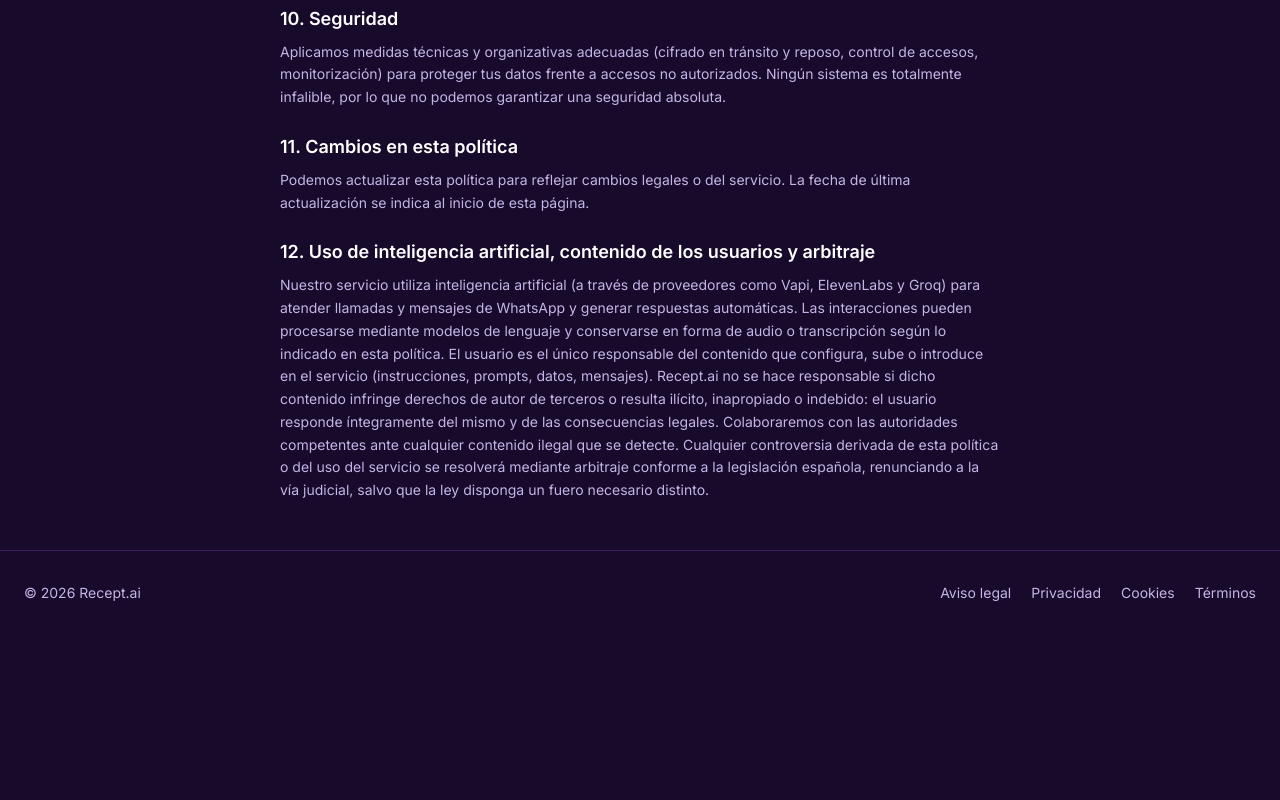
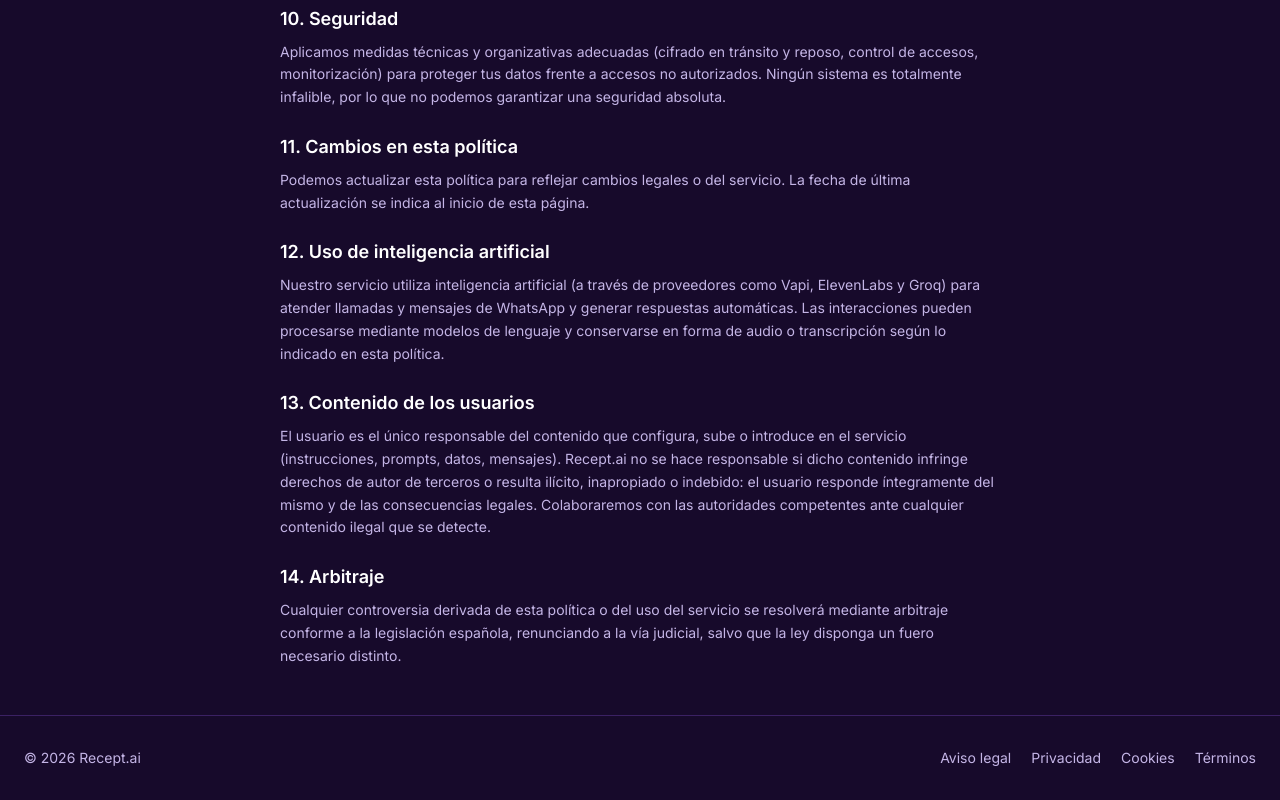
Before and after one commit to vivancoaaron555-netizen/recep, a Next.js app in the folder frontend/: page /privacidad in a window 1280 px wide. Shown: the part 1423-2223 px from the top of the page. Before the commit the page ends 2058 px from the top, so only its background shows below. Built offline with nearby package versions, Linux system fonts and the light colour scheme.

Commit message:
feat(privacidad): separar arbitraje de la declaracion de IA en secciones 12-14

```diff
--- a/frontend/app/privacidad/page.tsx
+++ b/frontend/app/privacidad/page.tsx
@@ -53,12 +53,16 @@ const sections = [
     body: `Podemos actualizar esta política para reflejar cambios legales o del servicio. La fecha de última actualización se indica al inicio de esta página.`,
   },
   {
-    title: '12. Uso de inteligencia artificial, contenido de los usuarios y arbitraje',
-    body: `Nuestro servicio utiliza inteligencia artificial (a través de proveedores como Vapi, ElevenLabs y Groq) para atender llamadas y mensajes de WhatsApp y generar respuestas automáticas. Las interacciones pueden procesarse mediante modelos de lenguaje y conservarse en forma de audio o transcripción según lo indicado en esta política.
-
-El usuario es el único responsable del contenido que configura, sube o introduce en el servicio (instrucciones, prompts, datos, mensajes). Recept.ai no se hace responsable si dicho contenido infringe derechos de autor de terceros o resulta ilícito, inapropiado o indebido: el usuario responde íntegramente del mismo y de las consecuencias legales. Colaboraremos con las autoridades competentes ante cualquier contenido ilegal que se detecte.
-
-Cualquier controversia derivada de esta política o del uso del servicio se resolverá mediante arbitraje conforme a la legislación española, renunciando a la vía judicial, salvo que la ley disponga un fuero necesario distinto.`,
+    title: '12. Uso de inteligencia artificial',
+    body: `Nuestro servicio utiliza inteligencia artificial (a través de proveedores como Vapi, ElevenLabs y Groq) para atender llamadas y mensajes de WhatsApp y generar respuestas automáticas. Las interacciones pueden procesarse mediante modelos de lenguaje y conservarse en forma de audio o transcripción según lo indicado en esta política.`,
+  },
+  {
+    title: '13. Contenido de los usuarios',
+    body: `El usuario es el único responsable del contenido que configura, sube o introduce en el servicio (instrucciones, prompts, datos, mensajes). Recept.ai no se hace responsable si dicho contenido infringe derechos de autor de terceros o resulta ilícito, inapropiado o indebido: el usuario responde íntegramente del mismo y de las consecuencias legales. Colaboraremos con las autoridades competentes ante cualquier contenido ilegal que se detecte.`,
+  },
+  {
+    title: '14. Arbitraje',
+    body: `Cualquier controversia derivada de esta política o del uso del servicio se resolverá mediante arbitraje conforme a la legislación española, renunciando a la vía judicial, salvo que la ley disponga un fuero necesario distinto.`,
   },
 ];
 
```
